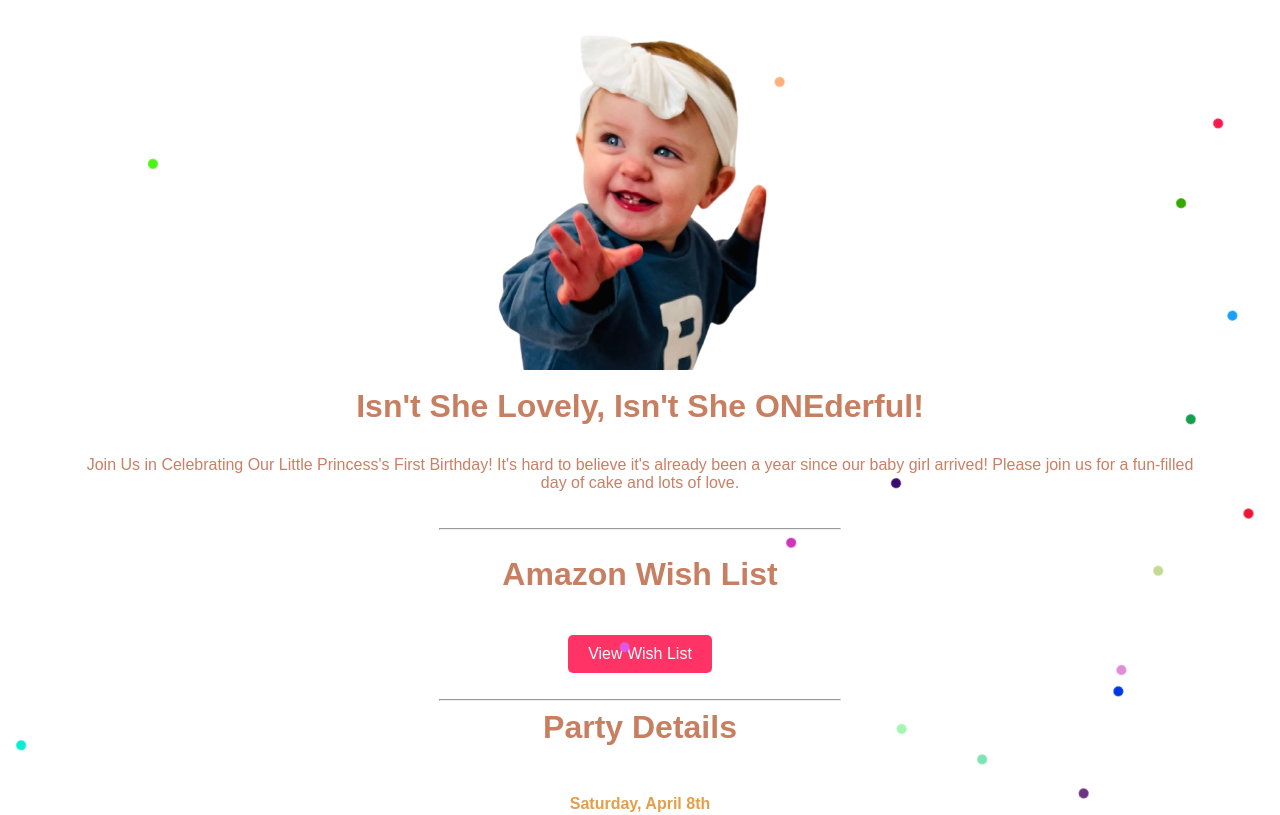
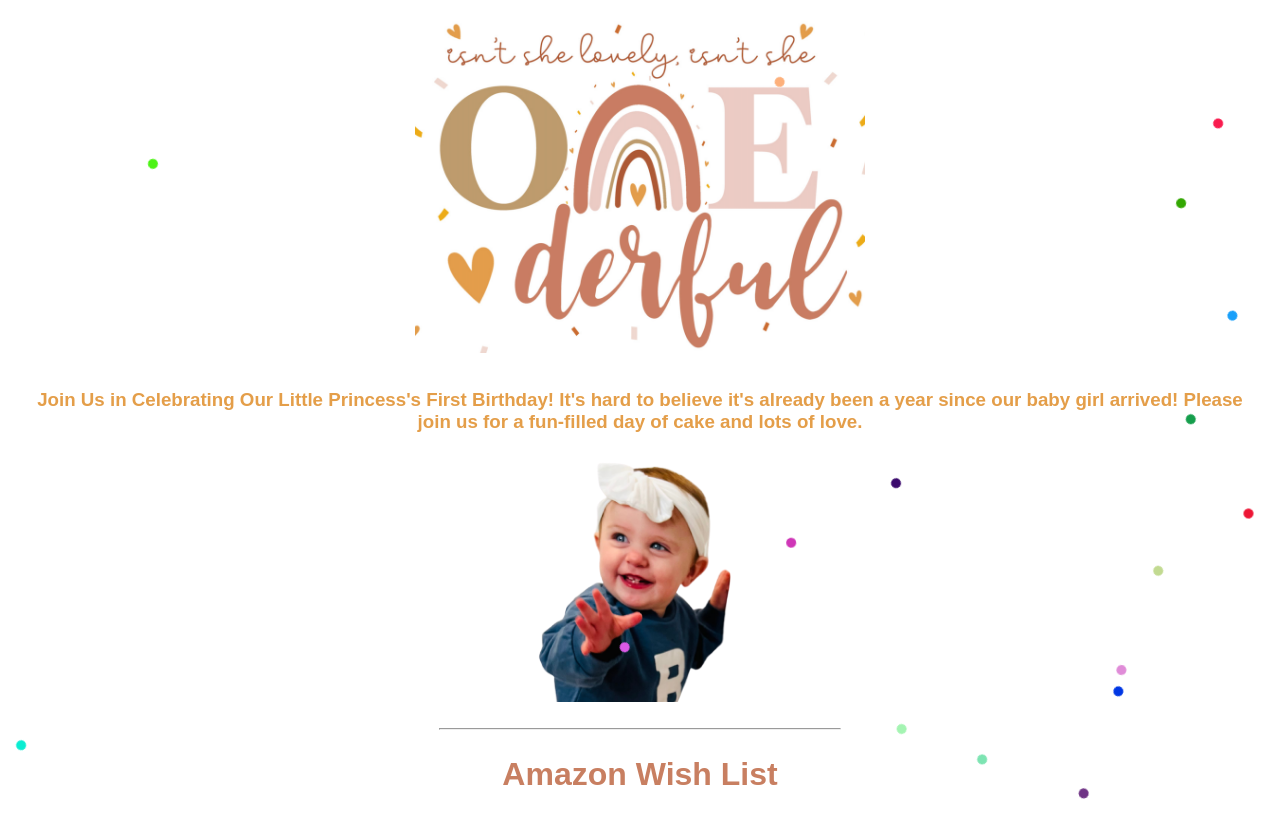
Before and after one commit to thisgeekrh/Behret, a plain HTML site: page index.html in a window 1280 px wide. Shown: the top 815 px of the page. Drawn offline with Linux system fonts and the light colour scheme.

Commit message:
Updated Header Image and Favicon
Updated Header Image and Favicon

```diff
--- a/index.html
+++ b/index.html
@@ -5,7 +5,7 @@
 	<meta charset="UTF-8">
 	<meta name="viewport" content="width=device-width, initial-scale=1">
 	<link rel="stylesheet" href="style.css">
-
+    <link rel="icon" type="image/png" href="ONEderful.png">
         <style>
           /* Define the confetti particles */
           .confetti {
@@ -50,12 +50,12 @@
         </script>
 
 	<main>
+        <img src="ONEderful.png" alt="Isn't She ONEderful Image" class="center shadow" width="450px">
+<br>
+		<h3>Join Us in Celebrating Our Little Princess's First Birthday! It's hard to believe it's already been a year since our baby girl arrived! Please join us for a fun-filled day of cake and lots of love.</h3>
 
-        <img src="behret.png" alt="Baby Girl" class="center shadow" width="350px">
+        <img src="behret.png" alt="Baby Girl" class="center shadow" width="250px">
 <br>
-        <h1>Isn't She Lovely, Isn't She ONEderful!</h1>
-		<p>Join Us in Celebrating Our Little Princess's First Birthday! It's hard to believe it's already been a year since our baby girl arrived! Please join us for a fun-filled day of cake and lots of love.</p>
-        <br>
         <hr width="400px">
         <br>
         <h1>Amazon Wish List</h1>
```
Also changed, not shown: ONEderful.png (added).
